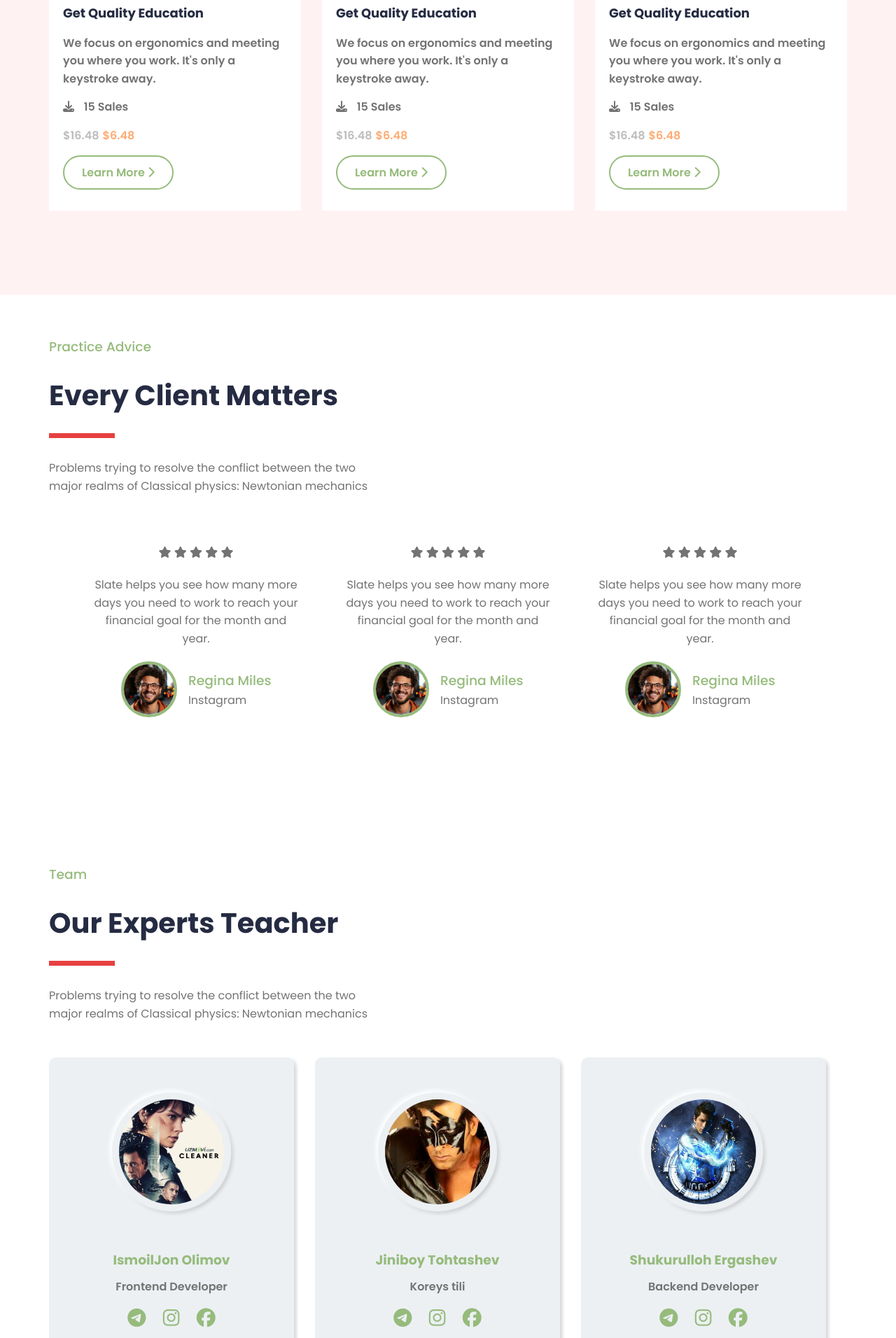
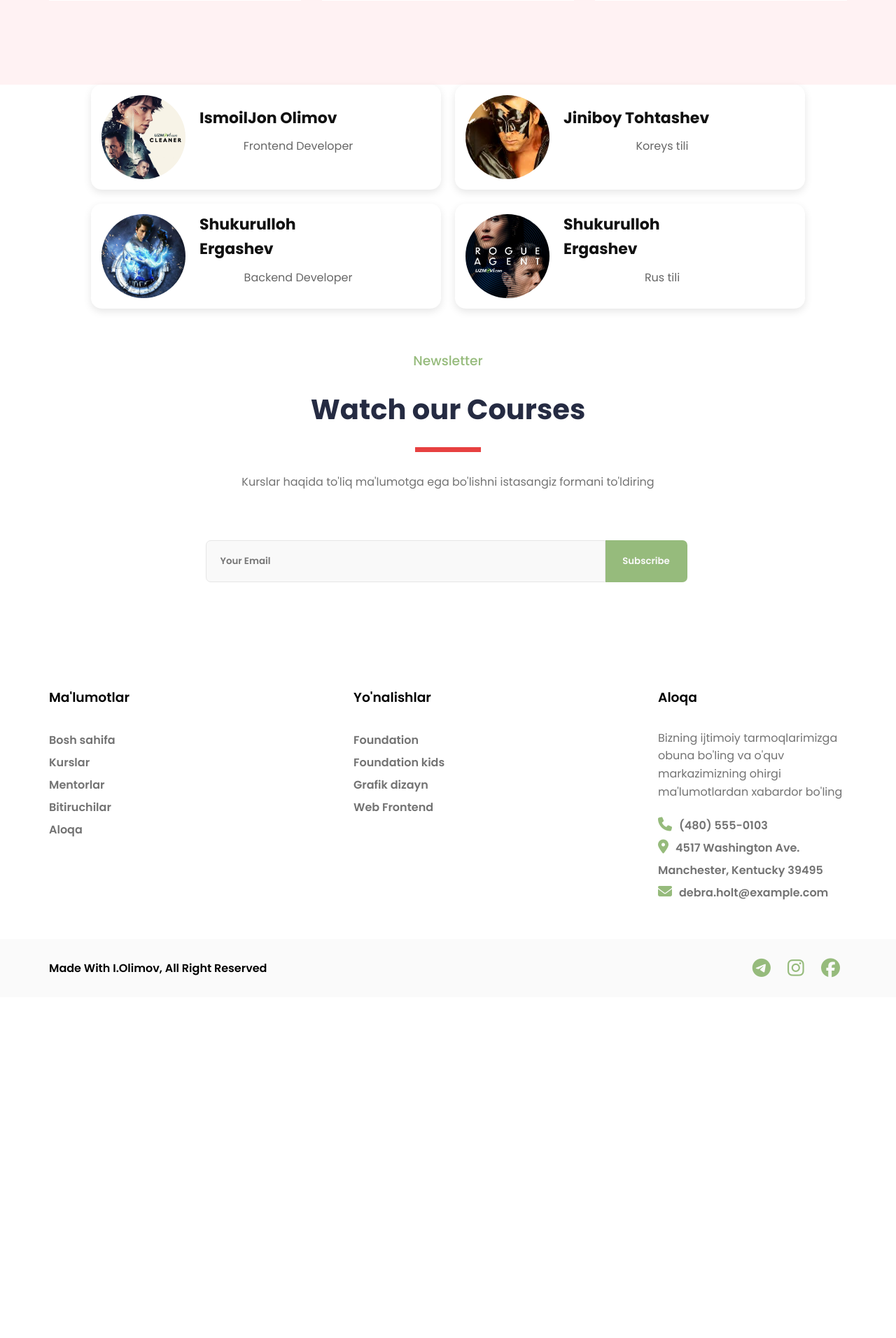
Before and after one commit to Eshukurullohdev/ITHOUSE, a Django app: template House/templates/home.html in a window 1280 px wide; the page is wider, and only the part inside the window is pictured. Shown: the part 3528-5440 px from the top of that part at 70% size. After the commit the page ends 4925 px from the top of that part, so only its background shows below. Run offline with Django 5.2, Linux system fonts and the light colour scheme; the template is opened without the code that fills it: values that come from a table or form of the project are taken from there, others are empty; data comes from the database, SQL or seed files in the repository; both versions use the stored data as it was after the commit; parts of the project's set-up code (start-up, migrations or seed data) failed here and were passed over.

Commit message:
new code this website

```diff
--- a/House/templates/home.html
+++ b/House/templates/home.html
@@ -222,7 +222,7 @@
         </div>
     </div>
 </section>
-<section id="section_6">
+<!-- <section id="section_6">
     <div class="section_6-main container">
         <div class="section_6-main-info">
             <h3 class="green-heading">Practice Advice</h3>
@@ -280,32 +280,23 @@
             </div>
         </div>
     </div>
-</section>
-<section id="section_7">
-    <div class="section_7-main container">
-        <div class="section_6-main-info">
-            <h3 class="green-heading">Team</h3>
-            <h2 class="main-heading">Our Experts Teacher</h2>
-            <hr class="line">
-            <p>Problems trying to resolve the conflict between the two major realms of Classical physics: Newtonian mechanics </p>
+</section> -->
+
+<div class="container">
+    <div class="wrap">
+        {% for oqituvchilar in oqituvchilar %}
+      <div class="card">
+        <img src="{{ oqituvchilar.image.url }}" alt="Learn image" width="150px" height="150px" border-radius="50%">
+        <div class="info">
+          <h2>{{  oqituvchilar.fullname}}</h2>
+          <p>{{  oqituvchilar.job}}</p>
+          <p></p>
         </div>
-        <div class="team_mates">
-            {% for oqituvchilar in oqituvchilar %}
-            <div class="member">
-                <div class="member-avatar">
-                    <img src="{{ oqituvchilar.image.url }}" alt="team_mates" width="150" height="150">
-                </div>
-                <h3 class="green-heading">{{ oqituvchilar.fullname }}</h3>
-                <p>{{ oqituvchilar.job }}</p>
-                <a href="#"><i class="fa-brands fa-telegram"></i></a>
-                <a href="#"><i class="fa-brands fa-instagram"></i></a>
-                <a href="#"><i class="fa-brands fa-facebook"></i></a>
-            </div>
-            {% endfor %}
-        </div>
+      </div>
+      {% endfor %}
+
     </div>
-</section>
-
+  </div>
 <section id="section_8">
     <div class="section_6-main-info">
         <h3 class="green-heading">Newsletter</h3>
--- a/static/css/base.css
+++ b/static/css/base.css
@@ -973,7 +973,7 @@ footer {
 }
 
 .number {
-    background-color: #0066FF;
+    background-color: rgb(229, 27, 27);
     height: 40px;
     width: 40px;
     display: flex;
@@ -999,6 +999,7 @@ footer {
     width: 340px;
     height: 340px;
     border-radius: 10px;
+    transition: 1s ease all;
 }
 
 .card img:hover {
@@ -1067,7 +1068,7 @@ footer {
 }
 
 .card-m p {
-    color: #0066FF;
+    color: #fe0000;
     font-size: 38px;
     padding-top: 12px;
     font-weight: bold;
@@ -1267,3 +1268,87 @@ footer {
     }
 
 }
+
+/* Khumoyun 2 */
+
+
+
+  .wrap {
+    display: flex;
+    flex-wrap: wrap;
+    justify-content: center;
+    gap: 20px;
+    max-width: 1100px;
+    margin: 0 auto;
+  }
+
+  .card {
+    display: flex;
+    align-items: center;
+    background: #fff;
+    border-radius: 15px;
+    box-shadow: 0 4px 12px rgba(0, 0, 0, 0.1);
+    padding: 15px;
+    height: 150px;
+    width: 500px;
+    transition: 0.3s ease;
+  }
+
+  .card:hover {
+    transform: scale(1.02);
+  }
+
+  .card img {
+    width: 120px;
+    height: 120px;
+    object-fit: cover;
+    border-radius: 50%;
+    margin-right: 20px;
+  }
+
+  .info h2 {
+    margin: 0;
+    font-size: 22px;
+    color: #111;
+  }
+
+  .info p {
+    margin: 10px 0 0;
+    color: #666;
+    font-size: 16px;
+    padding-bottom: 10px;
+  }
+
+  /* Responsive: portret (kichik ekranlar) */
+  @media screen and (max-width: 700px) {
+    .card {
+      flex-direction: column;
+      height: auto;
+      width: 90%;
+      text-align: center;
+    }
+
+    .card img {
+      margin-right: 0;
+      margin-bottom: 15px;
+      width: 100%;
+      height: auto;
+    }
+  }
+
+  /* Responsive: landscape (kichik ekranlar, lekin ekran kengroq) */
+  @media screen and (max-height: 500px) and (orientation: landscape) {
+    .card {
+      flex-direction: row;
+      height: auto;
+      width: 90%;
+      text-align: left;
+    }
+
+    .card img {
+      width: 140px;
+      height: 100px;
+      margin-right: 15px;
+      margin-bottom: 0;
+    }
+  }
```
Also changed, not shown: db.sqlite3, media/teachers/movie-img_CnrtBRa.jpg (added), media/teachers/photo_14_2025-04-21_13-48-20.jpg (added), media/teachers/photo_3_2025-04-21_13-48-20.jpg (added), media/teachers/photo_4_2025-04-21_13-48-20.jpg (added).
